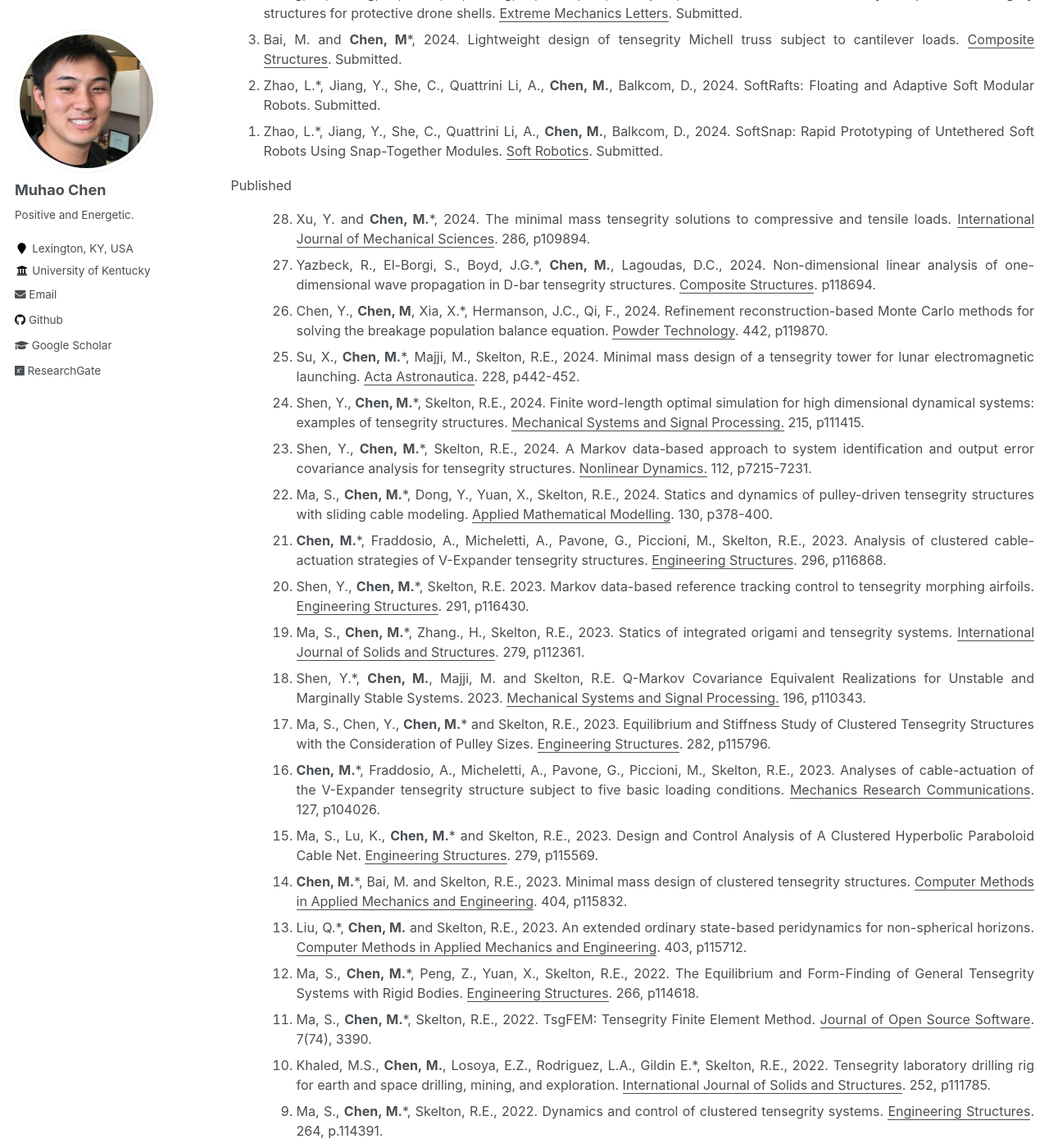
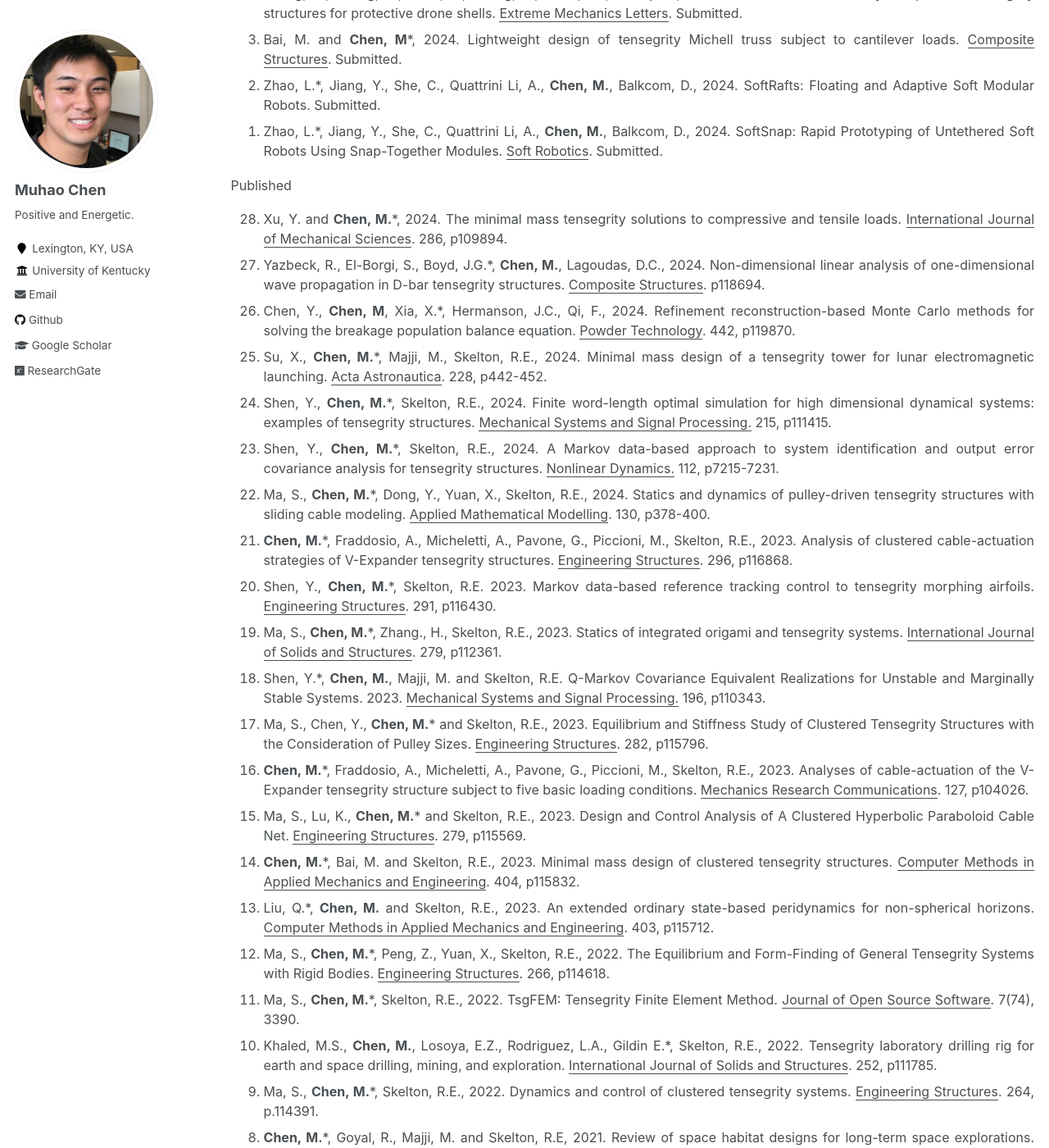
Before and after one commit to Muhao-Chen/muhao-chen.github.io, a Jekyll site: the page built from _pages/publication.md, in a window 1280 px wide and 1400 px high, scrolled down 449 px. Shown: the whole window at 82% size. Built offline with Jekyll 4.4.1, drawn with Linux system fonts in a browser that asks for light colours.

Commit message:
Update publication.md

```diff
--- a/_pages/publication.md
+++ b/_pages/publication.md
@@ -6,13 +6,6 @@ author_profile: true
 toc: true
 ---
 
-  <style>
-    /* Ensure no CSS is hiding list numbers */
-    ol {
-      list-style-type: decimal;
-      padding-left: 40px;
-    }
-  </style>
 
 <div style="text-align: justify;" markdown="1">
 
@@ -22,7 +15,6 @@ toc: true
 ## Journal Articles
 <font size=3>
 Submitted
-<body>
 <ol reversed>
 <li>Ma, S. and <strong>Chen, M.</strong>*, 2024. Stability conditions of tensegrity structures considering local and global buckling. <u>International Journal of Mechanical Sciences</u>. Submitted.</li>
 <li> Zhao, L.*, Jiang, Y., <strong>Chen, M.</strong>, Bekris, K., Balkcom, D.*, 2024. Tensegrity-Blocks: Modular Shape-changing Blocks Enable Self-assembling Robotic Structures. Submitted. </li>
@@ -42,9 +34,7 @@ Submitted
 <li> Zhao, L.*, Jiang, Y., She, C., Quattrini Li, A., <strong>Chen, M.</strong>, Balkcom, D., 2024. SoftSnap: Rapid Prototyping of Untethered Soft Robots Using Snap-Together Modules. <u>Soft Robotics</u>. Submitted. </li>
 <!-- <li>Chen, J., <strong>Chen, M.</strong>*, Majji, M., Skelton, R.E., 2024. Tensegrity system dynamics in fluids. <u>Nonlinear Dynamics</u>. Submitted.</li> -->
 </ol>
-</body>
 Published
-<ul>
 <ol reversed>
 <li> Xu, Y. and <strong>Chen, M.</strong>*, 2024. The minimal mass tensegrity solutions to compressive and tensile loads. <u>International Journal of Mechanical Sciences</u>. 286, p109894.</li>
 <li> Yazbeck, R., El-Borgi, S., Boyd, J.G.*, <strong>Chen, M.</strong>, Lagoudas, D.C., 2024. Non-dimensional linear analysis of one-dimensional wave propagation in D-bar tensegrity structures. <u>Composite Structures</u>. p118694.</li>
@@ -75,18 +65,15 @@ Published
 <li><strong>Chen, M.</strong>*, Liu, J. and Skelton, R.E., 2020. Design and control of tensegrity morphing airfoils. <u>Mechanics Research Communications</u>. 103, p103480.</li>
 <li>Goyal, R.*, <strong>Chen, M.</strong>, Majji, M. and Skelton, R.E., 2019. MOTES: Modeling of Tensegrity Structures. <u>Journal of Open Source Software</u>. 4(42), p.1613.</li>
 </ol>
-</ul>
 </font>
 
 ## Books & Chapters
 <font size=3>
-<ul>
 <ol reversed>
 <!-- <li><strong>Chen, M.</strong>, Majji, M. and Skelton, R.E., 2024. Tensegrity Systems: Analysis and Synthesis. <u>New York: Springer.</u> In preparation. (A textbook for undergraduate and graduate students).</li> -->
 <li><strong>Chen, M.</strong>, Fraddosio, A., Micheletti, A., Pavone, G., Piccioni, M., Skelton, R.E., 2023. Analysis of Optimal Deployment Strategy for Large Deployable Tensegrity Space Antennas. Vol 437. <u>Springer</u>.</li>
 <!-- <li><strong>Chen, M.</strong>, Chen, B. and Skelton, R.E., 2024. Tensegrity Structures and Engineering Application. <u>Higher Education Press</u>. In preparation.</li> -->
 </ol>
-</ul>
 </font>
 
 
@@ -94,15 +81,12 @@ Published
 <font size=3>
 <strong>Conference with Full Papers </strong>   <br/>
 Submitted
-<ul>
 <ol reversed>
 <li> Shi, L., <strong>Chen, M.</strong>, Shen, Y*, 2025. On the Invariance of Markov Parameters under Finite Word-Length Effects. <u>The American Control Conference (ACC)</u>. Denver, CO, Jul. 8 - 10, 2025. Submitted. </li>
 <li> Li, Z.,  Xu, H., <strong>Chen, M.</strong>*, 2025. Efficient Gait Planning Incorporating Locomotion Dynamics for Six-Bar Spherical Tensegrity Robots. <u>IEEE International Conference on Robotics & Automation (ICRA)</u>. Atlanta, GA, May 19 – 23, 2025. Submitted. </li>
 <!-- <li> Zhao, L., Jiang Y., She, S., Balkcom, D, Dong, H., <strong>Chen, M.</strong>*, 2025. Design and Experiment of a Lightweight Robotic Tensegrity Morphing Wing. <u>The AIAA Science and Technology Forum and Exposition (AIAA SciTech Forum)</u>. Orlando, FL, Jan. 6-10, 2025. Accepted. </li> -->
 </ol>
-</ul>
 Published
-<ul>
 <ol reversed>
 <li> Zheng, K., Zhang, Y., Zhang, Z., Yang, Y., Chen, B.*, <strong>Chen, M</strong>*, 2024. Experimental study of tensegrity D-Bar based metamaterials.<u> The 5th International Conference on Mechanical Engineering, Intelligent Manufacturing and Automation Technology (MEMAT 2024)</u>. Nanjing, Dec 27, 2024. </li>
 <li> Ma, S.* and <strong>Chen, M.</strong>, 2024. Dynamics of Tensegrity Structures with Membranes based on Finite Element Method. <u>20th Conference on Spatial Structures</u>. Tianjin, Nov., 2024.</li>
@@ -124,10 +108,8 @@ Published
 <li>Goyal, R.*, <strong>Chen, M.</strong>, Majji, M. and Skelton, R.E., 2020. Gyroscopic Tensegrity Robots. <u>IEEE International Conference on Robotics and Automation (ICRA)</u>. May 31 to Aug. 31, 2020.</li>
 <li><strong>Chen, M.</strong>*, Shen, Y., Goyal, R., Majji, M. and Skelton, R.E., 2018. Energy analysis of growth adaptable artificial gravity space habitat. <u>In 2018 AIAA SPACE and Astronautics Forum and Exposition</u>. p. 5109. Orlando, FL, Sept. 17-19, 2018.</li>
 </ol>
-</ul>
 <strong>Conference with Abstracts</strong><br/>
 Submitted
-<ul>
 <ol reversed>
 <li><strong>Chen, M.</strong>*, Fraddosio, A., Micheletti, A., Pavone, G., Piccioni, M., 2025. Design and Analysis of Deployable Clustered Tensegrity V-Expander Plates. <u>The Fourth International Nonlinear Dynamics Conference (NODYCON).</u> Stevens Institute of Technology, Hoboken, NJ, Jun. 22 - 25, 2025. Submitted.</li>
 <li>Ma, S.*, Hu, S., <strong>Chen, M.</strong>, 2025. Statics and dynamics of integrated tensegrity and origami structures based on plate-hinge model. <u>The 14th Asian Pacific Conference on Shell and Spatial Structures (APCS 2025).</u> Design and Construction Technology Toward Low-Carbon Society, Kanazawa, Japan, June 9-12, 2025, Submitted. </li>
@@ -138,9 +120,7 @@ Submitted
 <li> Yazbeck, R.*, El-Borgi, S., Boyd, J.G., <strong>Chen, M.</strong>, Lagoudas, D.C., 2025. Wave Propagation in Tensegrity Structures. <u> ASME's 3rd Annual Aerospace Structures, Structural Dynamics, and Materials Conference (SSDM)</u>. Houston, TX, May 5 – 7, 2025. Submitted. </li>
 <!-- <li>Zhu, Z.*, <strong>Chen, M.</strong>, 2024. Simulating Gravity by Rotation in Space Station Design: A Multi-Objective and Metaheuristic Approach. <u>XXVIII Conference of the Ibero-American Society of Digital Graphics (SIGraDi 2024)</u>. The iNSTITUTE FOR BiODiGITAL ARCHITECTURE & GENETICS (iBAG), Universitat Internacional de Catalunya, Barcelona, Spain, Nov. 13 – 15, 2024. Accepted. </li> -->
 </ol>
-</ul>
 Published
-<ul>
 <ol reversed>
 <li>Shen, Y.*, <strong>Chen, M.</strong>, 2024. Dynamics Modeling and Control of Tensegrity Morphing Airfoils. <u>The 7th Cross-Strait Symposium on Dynamics, Vibration, and Control (SDVC)</u>. Macao, Dec. 20 – 22, 2024. </li>
 <li> <strong>Chen, M.</strong>* and Ma, S., 2024. Buckling and Stability Evaluation of Tensegrity Aerospace Structures. <u>Kentucky Academy of Science (KAS) Annual Meeting</u>. Kentucky State University, Frankfort, KY, Nov. 1, 2024. </li>
@@ -165,7 +145,6 @@ Published
 <li><strong>Chen, M.</strong>, Fraddosio, A., Micheletti, A., Pavone, G., Piccioni, M., Skelton, R.E., 2022. Dynamics and Nonlinear Statics Analyses of Cable-actuation of the V-Expander Tensegrity Structure. <u>The 2022 International Workshop on Multiscale Innovative Materials and Structure (MIMS)</u>. Cetara (Amalfi Coast) - Salerno, Italy, Oct. 1, 2022.</li>
 <li>Ma, S., <strong>Chen, M.</strong>* and Skelton, R.E., 2020. Finite element analytical formulation for nonlinear tensegrity dynamics. <u> In ICCS23 & MECHCOMP6-23rd</u>. International Conference on Composite Structures & 6th International Conference on Mechanics of Composites. p. 194. Porto, Portugal, Sept. 1–4, 2020. </li>
 </ol>
-</ul>
 </font>
 
 <!-- <li><strong>Chen, M.</strong>* and Zhu, Z., 2024. AI-Based and Performance-Driven Design for the Optimal Combined Tensegrity and Membrane Structures for Lunar Bases. <u>The 75th International Astronautical Congress (IAC)</u>. Milan, Italy, Oct. 14 – 18, 2024. Accepted. </li> -->
```
